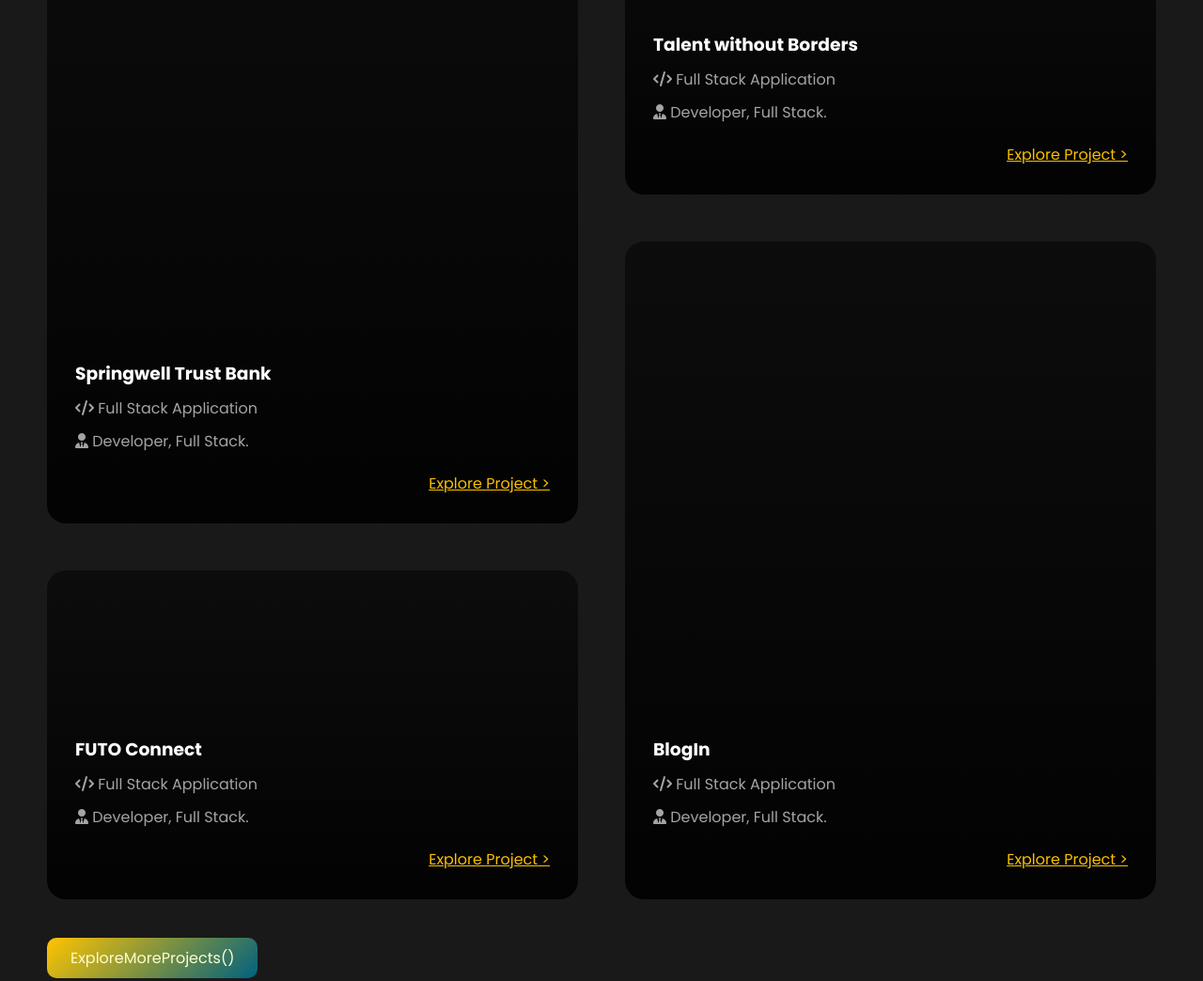
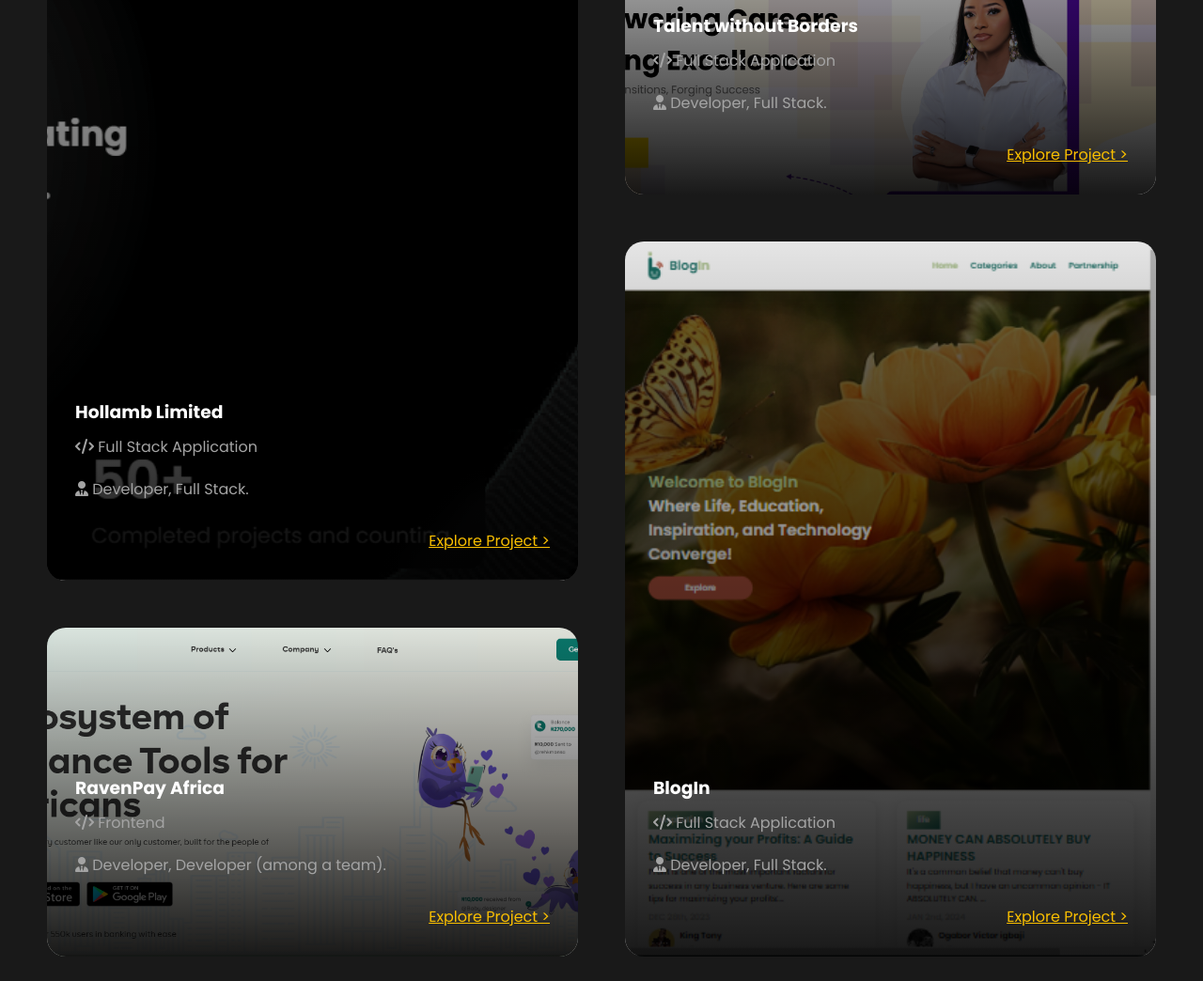
Before and after one commit to king-tony01/main_portfolio, a website: page public/html/index.html in a window 1280 px wide. Shown: the part 2785-3829 px from the top of the page at 94% size. Drawn offline with Linux system fonts and the light colour scheme.

Commit message:
Added projects and links

```diff
--- a/public/css/style.css
+++ b/public/css/style.css
@@ -269,6 +269,18 @@
   height: 350px;
   position: relative;
   background: linear-gradient(rgba(0, 0, 0, 0.5), rgba(0, 0, 0, 0.9));
+  overflow: hidden;
+}
+
+.work-card img {
+  width: 100%;
+  height: 100%;
+  object-fit: cover;
+}
+
+.work-card .twb {
+  width: 100%;
+  object-fit: cover;
 }
 
 .inner {
@@ -276,7 +288,12 @@
   bottom: 0;
   left: 0;
   width: 100%;
+  height: 100%;
+  display: flex;
+  flex-direction: column;
+  justify-content: flex-end;
   padding: 30px;
+  background: linear-gradient(rgba(0, 0, 0, 0.1), rgba(0, 0, 0, 0.9));
 }
 
 .inner h3 {
@@ -288,9 +305,9 @@
   margin: 10px 0;
 }
 
-.inner button {
+.inner a {
   margin-left: auto;
-  text-decoration: underline;
+  text-decoration: underline !important;
   color: var(--primary);
   font-size: 16px;
   display: block;
@@ -298,7 +315,7 @@
   margin-top: 20px;
 }
 
-.inner button:hover {
+.inner a:hover {
   text-decoration: none;
   color: var(--title);
 }
--- a/public/html/index.html
+++ b/public/html/index.html
@@ -160,41 +160,58 @@
         <h2 class="fly">Explore My Works</h2>
         <section class="works-wrapper">
           <div class="work-card fly">
+            <img src="/res/images/hollamb.png" alt="" class="twb" />
             <div class="inner">
-              <h3>Springwell Trust Bank</h3>
+              <h3>Hollamb Limited</h3>
               <p><i class="fas fa-code"></i> Full Stack Application</p>
               <p><i class="fas fa-user-tie"></i> Developer, Full Stack.</p>
-              <button class="explore-project">Explore Project &gt;</button>
+              <a class="explore-project" href="https://hollamblimited.com/"
+                >Explore Project &gt;</a
+              >
             </div>
           </div>
           <div class="work-card fly">
+            <img src="/res/images/twb.png" alt="" class="twb" />
             <div class="inner">
               <h3>Talent without Borders</h3>
               <p><i class="fas fa-code"></i> Full Stack Application</p>
               <p><i class="fas fa-user-tie"></i> Developer, Full Stack.</p>
-              <button class="explore-project">Explore Project &gt;</button>
+              <a
+                class="explore-project"
+                href="https://talentwithoutborders.co.uk/"
+                >Explore Project &gt;</a
+              >
             </div>
           </div>
           <div class="work-card fly">
+            <img src="/res/images/blogin.png" alt="" />
             <div class="inner">
               <h3>BlogIn</h3>
               <p><i class="fas fa-code"></i> Full Stack Application</p>
               <p><i class="fas fa-user-tie"></i> Developer, Full Stack.</p>
-              <button class="explore-project">Explore Project &gt;</button>
+              <a class="explore-project" href="https://blogin.wiki/"
+                >Explore Project &gt;</a
+              >
             </div>
           </div>
           <div class="work-card fly">
+            <img src="/res/images/raven.png" alt="" class="twb" />
             <div class="inner">
-              <h3>FUTO Connect</h3>
-              <p><i class="fas fa-code"></i> Full Stack Application</p>
-              <p><i class="fas fa-user-tie"></i> Developer, Full Stack.</p>
-              <button class="explore-project">Explore Project &gt;</button>
+              <h3>RavenPay Africa</h3>
+              <p><i class="fas fa-code"></i> Frontend</p>
+              <p>
+                <i class="fas fa-user-tie"></i> Developer, Developer (among a
+                team).
+              </p>
+              <a class="explore-project" href="https://getravenbank.com/"
+                >Explore Project &gt;</a
+              >
             </div>
           </div>
         </section>
-        <a href="" id="explore-more" class="primary-btn"
+        <!--<a href="" id="explore-more" class="primary-btn"
           >ExploreMoreProjects<span>()</span></a
-        >
+        >-->
       </section>
       <section class="expertise">
         <strong class="title-main fly">&lt;Expertise/&gt;</strong>
```
Also changed, not shown: res/images/blogin.png (added), res/images/hollamb.png (added), res/images/raven.png (added), res/images/twb.png (added), 1 other file.
